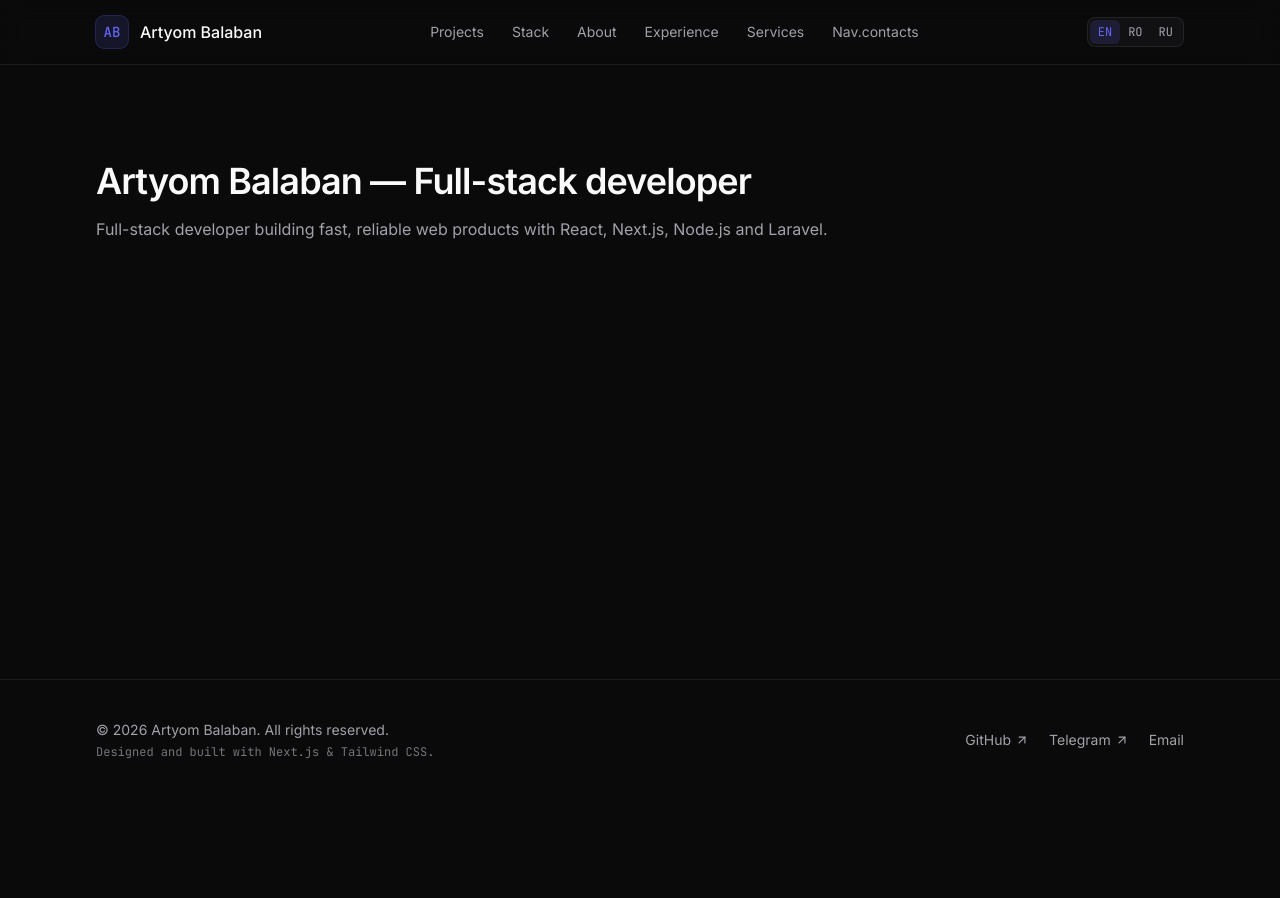
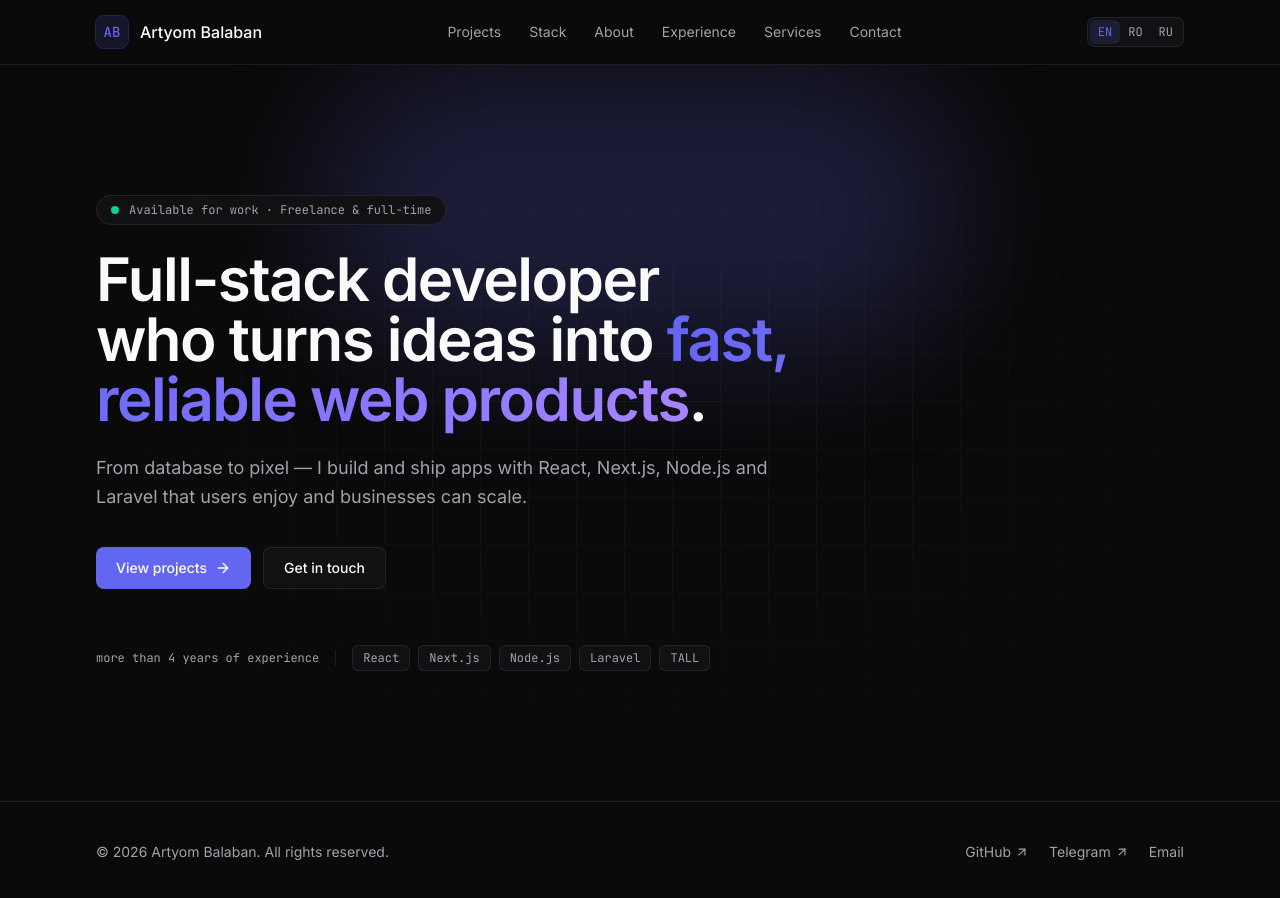
Before and after one commit to balabandev/portfolio-website, a Next.js app: page /en in a window 1280 px wide. Shown: the top 898 px of the page. Before the commit the page ends 800 px from the top, so only its background shows below. Built offline with nearby package versions, Linux system fonts and the light colour scheme.

Commit message:
Added header more details and some design

```diff
--- a/app/[locale]/page.tsx
+++ b/app/[locale]/page.tsx
@@ -1,4 +1,5 @@
-import { getTranslations, setRequestLocale } from "next-intl/server";
+import { setRequestLocale } from "next-intl/server";
+import { Hero } from "@/components/sections/Hero";
 
 type Props = { params: Promise<{ locale: string }> };
 
@@ -6,12 +7,9 @@ export default async function HomePage({ params }: Props) {
   const { locale } = await params;
   setRequestLocale(locale);
 
-  const t = await getTranslations("Meta");
-
   return (
-    <main className="container-page py-24">
-      <h1 className="text-4xl font-semibold tracking-tight">{t("title")}</h1>
-      <p className="mt-4 text-muted">{t("description")}</p>
+    <main>
+      <Hero />
     </main>
   );
 }
--- a/components/layout/Footer.tsx
+++ b/components/layout/Footer.tsx
@@ -13,7 +13,6 @@ export async function Footer() {
           <p className="text-sm text-muted">
             © {year} {siteConfig.name}. {t("rights")}
           </p>
-          <p className="font-mono text-xs text-muted/70">{t("built")}</p>
         </div>
 
         <ul className="flex flex-wrap gap-x-5 gap-y-2 text-sm">
--- /dev/null
+++ b/components/sections/Hero.tsx
@@ -0,0 +1,83 @@
+import { ArrowRight } from "lucide-react";
+import { getTranslations } from "next-intl/server";
+import { Link } from "@/i18n/navigation";
+import { buttonStyles } from "@/components/ui/button";
+import { Reveal } from "@/components/ui/Reveal";
+
+const heroStack = ["React", "Next.js", "Node.js", "Laravel", "TALL"];
+
+export async function Hero() {
+  const t = await getTranslations("Hero");
+
+  return (
+    <section className="relative overflow-hidden">
+      {/* Фон: сетка с маской и акцентное свечение */}
+       <div
+        aria-hidden
+        className="pointer-events-none absolute inset-0 -z-10 bg-[linear-gradient(to_right,rgb(255_255_255/0.04)_1px,transparent_1px),linear-gradient(to_bottom,rgb(255_255_255/0.04)_1px,transparent_1px)] bg-size-[48px_48px] mask-[radial-gradient(ellipse_at_center,black,transparent_70%)]"
+      />
+      <div
+        aria-hidden
+        className="pointer-events-none absolute left-1/2 top-0 -z-10 h-72 w-160 max-w-full -translate-x-1/2 rounded-full bg-accent/20 blur-3xl"
+      />
+
+      <div className="container-page flex min-h-[calc(100svh-4rem)] flex-col justify-center py-20 sm:py-28">
+        <Reveal>
+          <p className="inline-flex items-center gap-2.5 rounded-full border border-border bg-surface px-3.5 py-1.5 font-mono text-xs text-muted">
+            <span className="relative flex size-2">
+              <span className="absolute inline-flex size-full animate-ping rounded-full bg-emerald-400 opacity-60" />
+              <span className="relative inline-flex size-2 rounded-full bg-emerald-400" />
+            </span>
+            {t("status")}
+          </p>
+        </Reveal>
+
+        <Reveal delay={0.08}>
+          <h1 className="mt-6 max-w-3xl text-4xl font-semibold tracking-tight text-balance sm:text-5xl lg:text-6xl">
+            {t.rich("title", {
+              accent: (chunks) => (
+                <span className="bg-linear-to-r from-accent to-violet-400 bg-clip-text text-transparent">
+                  {chunks}
+                </span>
+              ),
+            })}
+          </h1>
+        </Reveal>
+
+        <Reveal delay={0.16}>
+          <p className="mt-6 max-w-2xl text-lg leading-relaxed text-muted text-pretty">
+            {t("subtitle")}
+          </p>
+        </Reveal>
+
+        <Reveal delay={0.24} className="mt-9 flex flex-wrap gap-3">
+          <Link href="/#projects" className={buttonStyles("primary")}>
+            {t("ctaProjects")}
+            <ArrowRight className="size-4" />
+          </Link>
+          <Link href="/#contact" className={buttonStyles("secondary")}>
+            {t("ctaContact")}
+          </Link>
+        </Reveal>
+
+        <Reveal
+          delay={0.32}
+          className="mt-14 flex flex-wrap items-center gap-x-4 gap-y-3"
+        >
+          <span className="font-mono text-xs text-muted">{t("experience")}</span>
+          <span aria-hidden className="hidden h-4 w-px bg-border sm:block" />
+          <ul className="flex flex-wrap gap-2">
+            {heroStack.map((tech) => (
+              <li
+                key={tech}
+                className="rounded-md border border-border bg-surface px-2.5 py-1 font-mono text-xs text-muted"
+              >
+                {tech}
+              </li>
+            ))}
+          </ul>
+        </Reveal>
+      </div>
+    </section>
+  );
+}
--- /dev/null
+++ b/components/ui/Reveal.tsx
@@ -0,0 +1,24 @@
+"use client";
+
+import { motion, useReducedMotion } from "motion/react";
+
+type Props = {
+  children: React.ReactNode;
+  delay?: number;
+  className?: string;
+};
+
+export function Reveal({ children, delay = 0, className }: Props) {
+  const reduce = useReducedMotion();
+
+  return (
+    <motion.div
+      className={className}
+      initial={reduce ? false : { opacity: 0, y: 16 }}
+      animate={{ opacity: 1, y: 0 }}
+      transition={{ duration: 0.5, delay, ease: "easeOut" }}
+    >
+      {children}
+    </motion.div>
+  );
+}
--- /dev/null
+++ b/components/ui/button.ts
@@ -0,0 +1,14 @@
+import { cn } from "@/lib/utils";
+
+type Variant = "primary" | "secondary";
+
+const base = "inline-flex items-center justify-center gap-2 rounded-lg px-5 py-2.5 text-sm font-medium transition-colors";
+
+const variants: Record<Variant , string> = {
+    primary: "bg-accent text-white hover:bg-accent/90",
+    secondary: "border border-border bg-surface text-foreground hover:bg-surface-hover",
+};
+
+export function buttonStyles(variant: Variant = "primary", className?: string) {
+    return cn(base, variants[variant], className);
+}
--- a/data/site.ts
+++ b/data/site.ts
@@ -26,5 +26,5 @@ export const navItems = [
     { key: "about", href: "/#about" },
     { key: "experience", href: "/#experience" },
     { key: "services", href: "/#services" },
-    { key: "contacts", href: "/#contacts" },
+    { key: "contact", href: "/#contact" },
 ] as const;
--- a/messages/en.json
+++ b/messages/en.json
@@ -15,7 +15,14 @@
     "closeMenu": "Close menu"
   },
   "Footer": {
-    "rights": "All rights reserved.",
-    "built": "Designed and built with Next.js & Tailwind CSS."
+    "rights": "All rights reserved."
+  },
+  "Hero": {
+    "status": "Available for work · Freelance & full-time",
+    "title": "Full-stack developer who turns ideas into <accent>fast, reliable web products</accent>.",
+    "subtitle": "From database to pixel — I build and ship apps with React, Next.js, Node.js and Laravel that users enjoy and businesses can scale.",
+    "ctaProjects": "View projects",
+    "ctaContact": "Get in touch",
+    "experience": "more than 4 years of experience"
   }
 }
--- a/messages/ro.json
+++ b/messages/ro.json
@@ -15,7 +15,14 @@
     "closeMenu": "Închide meniul"
   },
   "Footer": {
-    "rights": "Toate drepturile rezervate.",
-    "built": "Proiectat și construit cu Next.js și Tailwind CSS."
+    "rights": "Toate drepturile rezervate."
+  },
+    "Hero": {
+    "status": "Disponibil pentru proiecte · Freelance și angajare",
+    "title": "Dezvoltator full-stack care transformă ideile în <accent>produse web rapide și fiabile</accent>.",
+    "subtitle": "De la baza de date până la pixel: proiectez și livrez aplicații cu React, Next.js, Node.js și Laravel, pe care utilizatorii le apreciază, iar afacerile le pot scala.",
+    "ctaProjects": "Vezi proiectele",
+    "ctaContact": "Scrie-mi",
+    "experience": "mai mult de 4 ani de experiență"
   }
 }
--- a/messages/ru.json
+++ b/messages/ru.json
@@ -15,7 +15,14 @@
     "closeMenu": "Закрыть меню"
   },
   "Footer": {
-    "rights": "Все права защищены.",
-    "built": "Дизайн и разработка: Next.js и Tailwind CSS."
+    "rights": "Все права защищены."
+  },
+    "Hero": {
+    "status": "Открыт к предложениям · Фриланс и найм",
+    "title": "Fullstack-разработчик, который превращает идеи в <accent>быстрые и надёжные веб-продукты</accent>.",
+    "subtitle": "От базы данных до пикселя: проектирую и довожу до релиза приложения на React, Next.js, Node.js и Laravel, которые нравятся пользователям и масштабируются вместе с бизнесом.",
+    "ctaProjects": "Смотреть проекты",
+    "ctaContact": "Связаться",
+    "experience": "более 4 лет опыта"
   }
 }
--- a/package.json
+++ b/package.json
@@ -11,6 +11,7 @@
   "dependencies": {
     "clsx": "^2.1.1",
     "lucide-react": "^1.70.0",
+    "motion": "^14.12.0",
     "next": "16.4.5",
     "next-intl": "^4.14.9",
     "react": "19.3.0",
```
Also changed, not shown: 2 other files (tests, documents, lock files or other folders).
